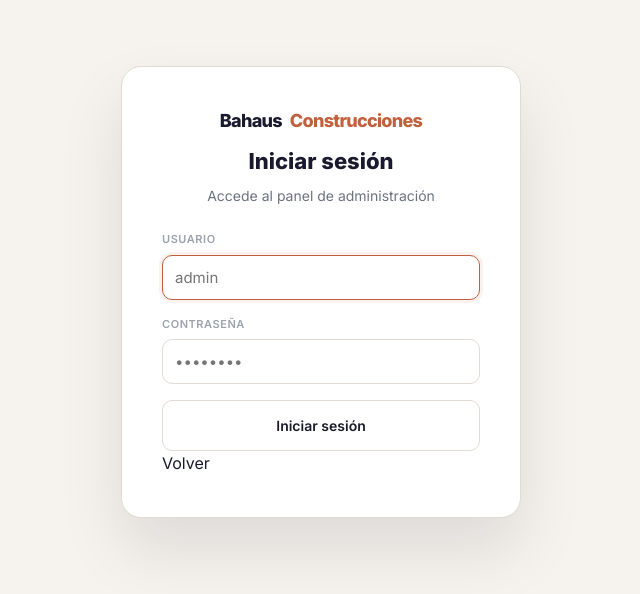
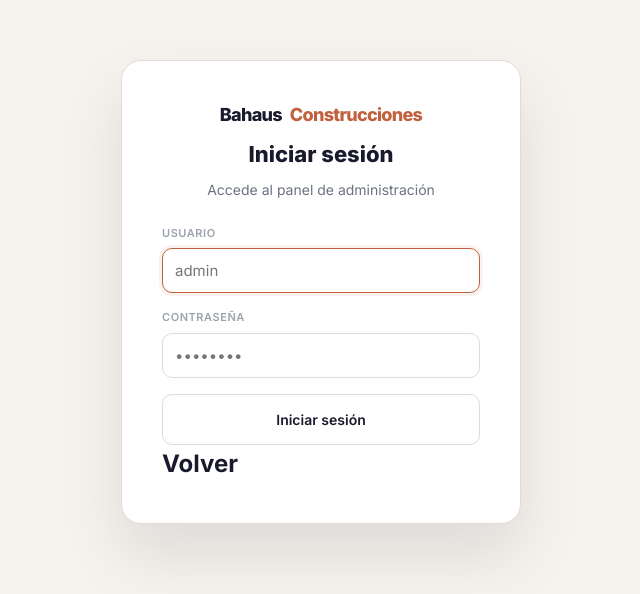
Before and after one commit to JuanMalaver1511/bahausconstrucciones, a React (Vite) app: page /admin/login in a window 1280 px wide. Shown: the part 108-702 px from the top of the page, without its empty margins (319-959 px from the left). Built offline with nearby package versions, Linux system fonts and the light colour scheme.

Commit message:
Añade clase 'textReturn' al enlace de volver en el formulario de inicio de sesión del administrador para mejorar el estilo.

```diff
--- a/src/index.css
+++ b/src/index.css
@@ -517,3 +517,10 @@
 
   @keyframes spin{to{transform:rotate(360deg)}}
 }
+.textReturn{
+  font-size: 1.5rem;
+  font-weight: 700;
+  color: var(--primary);
+  text-align: center;
+  margin-top: 2rem;
+}
--- a/src/pages/AdminLogin.jsx
+++ b/src/pages/AdminLogin.jsx
@@ -67,7 +67,7 @@
           </button>
         </form>
 
-        <a href="https://bahausconstrucciones-production.up.railway.app/">Volver</a>
+        <a className='textReturn' href="https://bahausconstrucciones-production.up.railway.app/">Volver</a>
 
       </div>
     </div>
```
